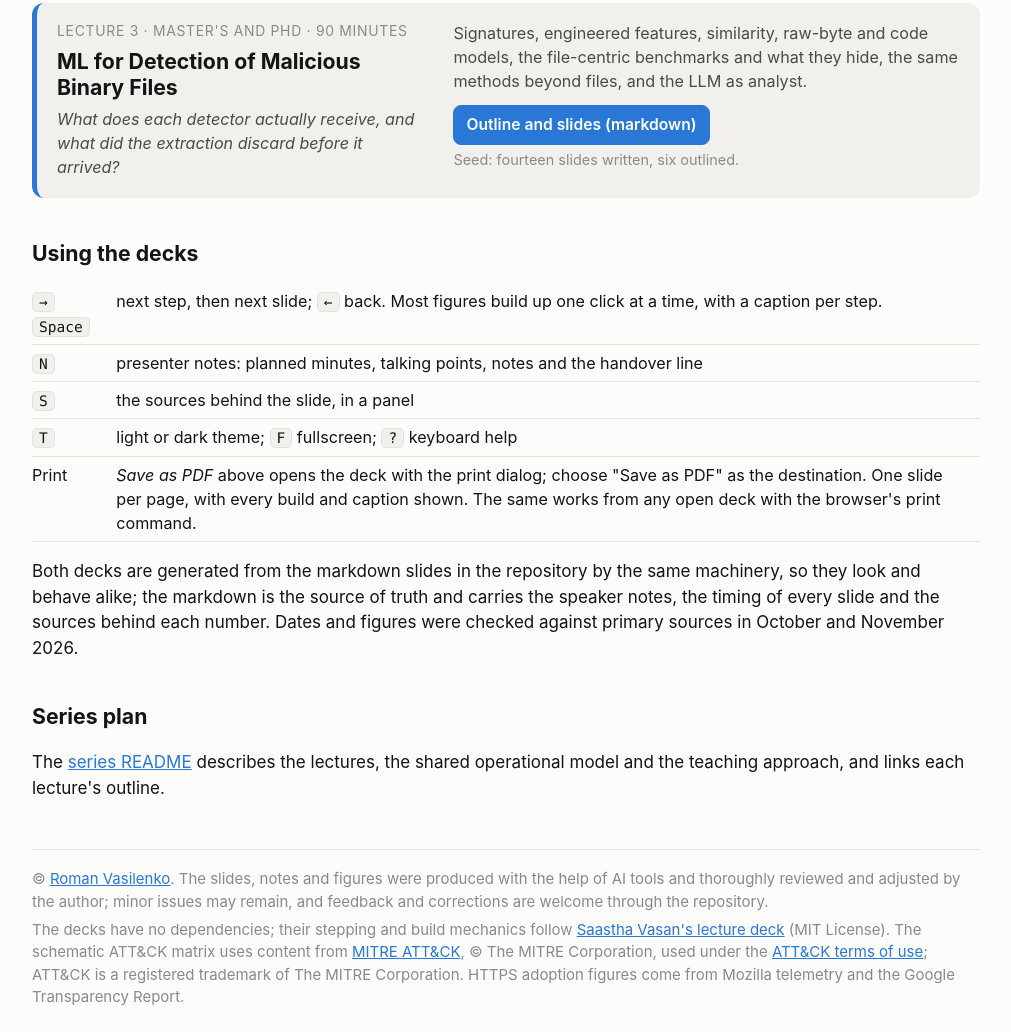
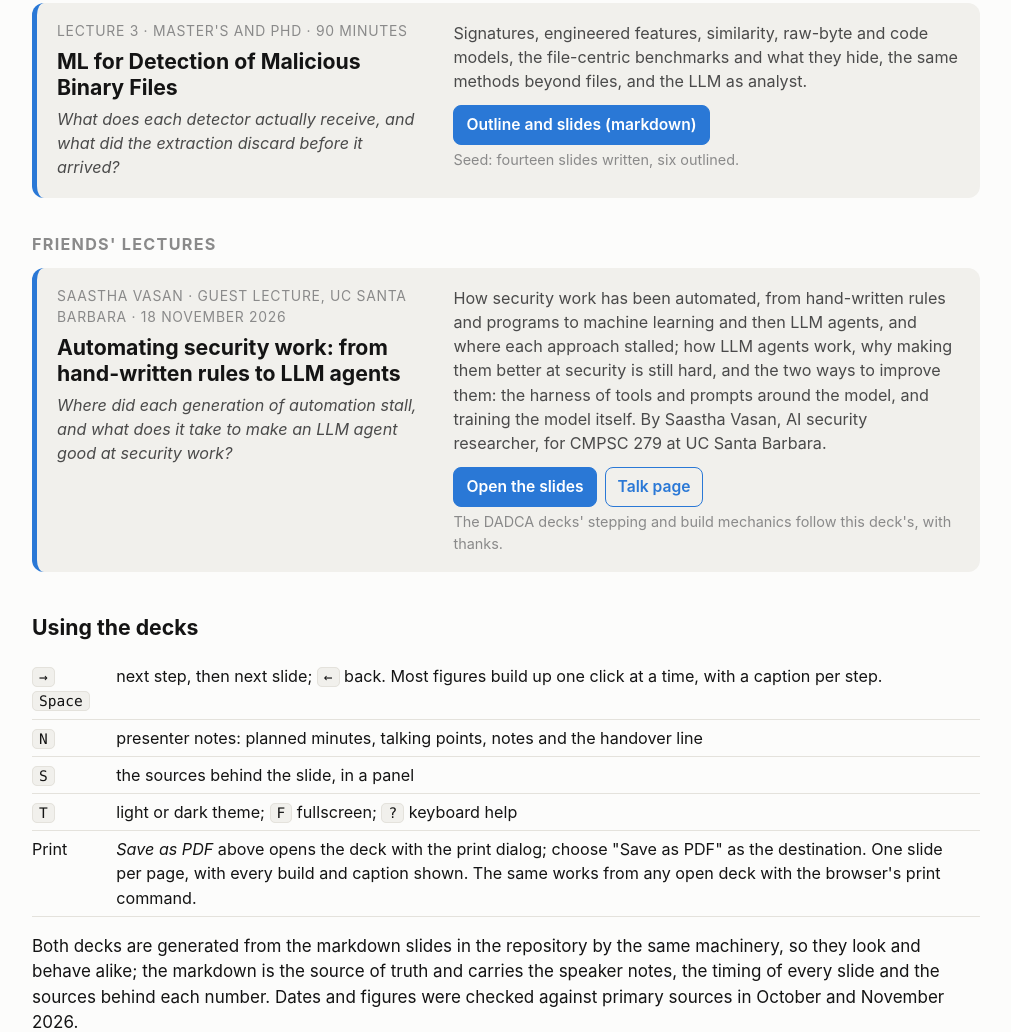
Before and after one commit to rvasilenko-ai/dadca, a plain HTML site: page index.html in a window 1280 px wide. Shown: the part 914-1946 px from the top of the page, without its empty margins (134-1145 px from the left). Drawn offline with Linux system fonts and the light colour scheme.

Commit message:
Landing page: a Friends' lectures section, with Saastha Vasan's LLM security lecture
Co-Authored-By: Claude Fable 5.1 <noreply@anthropic.com>

```diff
--- a/index.html
+++ b/index.html
@@ -110,6 +110,23 @@
     </article>
   </section>
 
+  <h2 class="group">Friends' lectures</h2>
+  <section class="cards" aria-label="Lectures by friends of the series">
+    <article class="card">
+      <div class="head"><div class="k">Saastha Vasan · guest lecture, UC Santa Barbara · 18 November 2026</div>
+      <h3>Automating security work: from hand-written rules to LLM agents</h3>
+      <p class="q">Where did each generation of automation stall, and what does it take to make an LLM agent good at security work?</p></div>
+      <div class="body">
+        <p>How security work has been automated, from hand-written rules and programs to machine learning and then LLM agents, and where each approach stalled; how LLM agents work, why making them better at security is still hard, and the two ways to improve them: the harness of tools and prompts around the model, and training the model itself. By Saastha Vasan, AI security researcher, for CMPSC 279 at UC Santa Barbara.</p>
+      <div class="links">
+        <a class="primary" href="https://saasthavasan.github.io/decks/llm-security-lecture/">Open the slides</a>
+        <a href="https://saasthavasan.github.io/talk/llm-security-lecture/">Talk page</a>
+      </div>
+      <div class="status">The DADCA decks' stepping and build mechanics follow this deck's, with thanks.</div>
+      </div>
+    </article>
+  </section>
+
   <h2>Using the decks</h2>
   <table>
     <tr><td><kbd>→</kbd> <kbd>Space</kbd></td><td>next step, then next slide; <kbd>←</kbd> back. Most figures build up one click at a time, with a caption per step.</td></tr>
```
